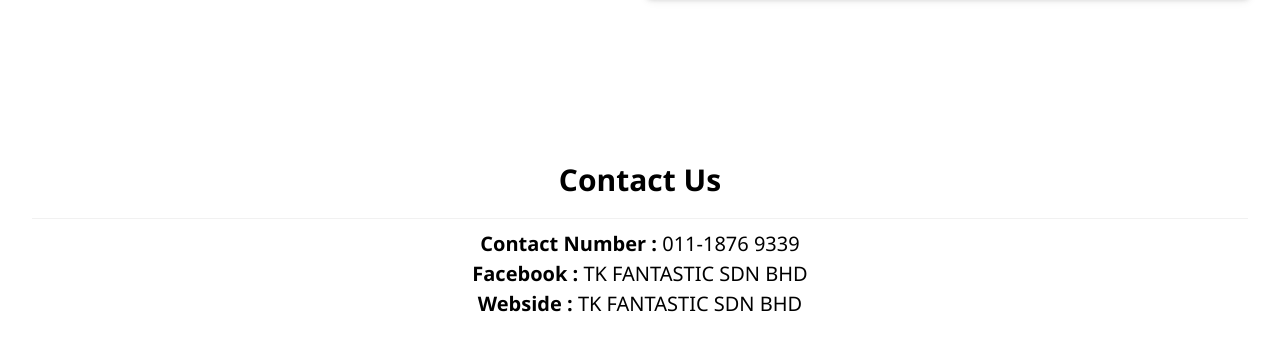
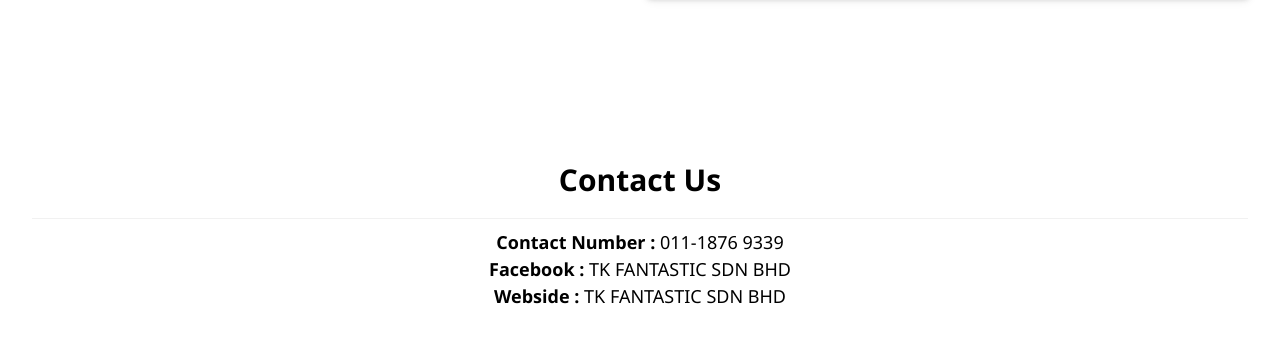
Before and after one commit to JHDESIGN020714/utfseries, a plain HTML site: page utfseries.htm in a window 1280 px wide. Shown: the part 1438-1789 px from the top of the page. Drawn offline with nearby package versions, Linux system fonts and the light colour scheme; a web font is replaced by a local one.

Commit message:
Update utfseries.htm

```diff
--- a/utfseries.htm
+++ b/utfseries.htm
@@ -155,10 +155,10 @@ a:active {
   <div class="w3-container w3-padding-32" id="contact" style="text-align: center;">
     <h2 class="w3-border-bottom w3-border-light-grey w3-padding-16"><b>Contact Us</b></h2>
     <form action="/action_page.php" target="_blank">
-     <h4>
+     <h5>
      <b>Contact Number : </b><a href="http://www.wasap.my/+601118769339" target="_blank">011-1876 9339</a><br>
      <b>Facebook : </b><a href="http://www.facebook.com/tkfantastic" target="_blank">TK FANTASTIC SDN BHD</a><br>
-     <b>Webside : </b><a href="http://www.fantastic.my" target="_blank">TK FANTASTIC SDN BHD</a><br></h4>
+     <b>Webside : </b><a href="http://www.fantastic.my" target="_blank">TK FANTASTIC SDN BHD</a><br></h5>
 
     </form>
   </div>
```
